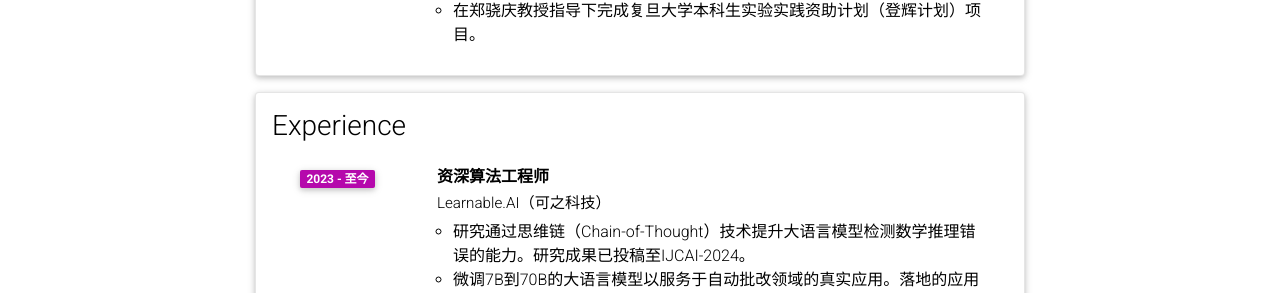
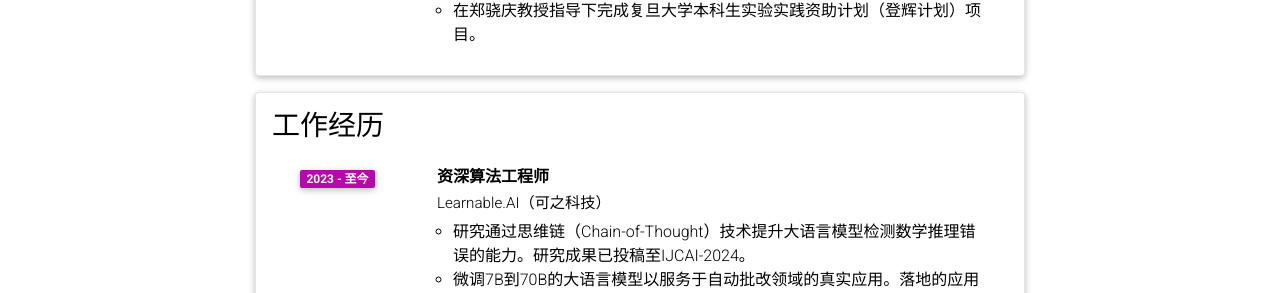
Before and after one commit to HaoyuanPeng/haoyuanpeng.github.io, a Jekyll site: the page built from _pages/cv_zh.md, in a window 1280 px wide and 900 px high, scrolled down 593 px. Shown: the part 151-444 px from the top of the window. Built offline with Jekyll 4.4.1, drawn with Linux system fonts in a browser that asks for light colours; comment, search, counter and statistics services are not loaded; a style sheet for code colours, icons or effects is not loaded.

Commit message:
update cv_zh

```diff
--- a/_data/cv_zh.yml
+++ b/_data/cv_zh.yml
@@ -25,7 +25,7 @@
         - 自2013年起师从郑骁庆教授进行NLP前沿技术的研究。研究成果发表于IJCAI-2015。
         - 在郑骁庆教授指导下完成复旦大学本科生实验实践资助计划（登辉计划）项目。
 
-- title: Experience
+- title: 工作经历
   type: time_table
   contents:
     - title: 资深算法工程师
```
Also changed, not shown: 1 other file.
